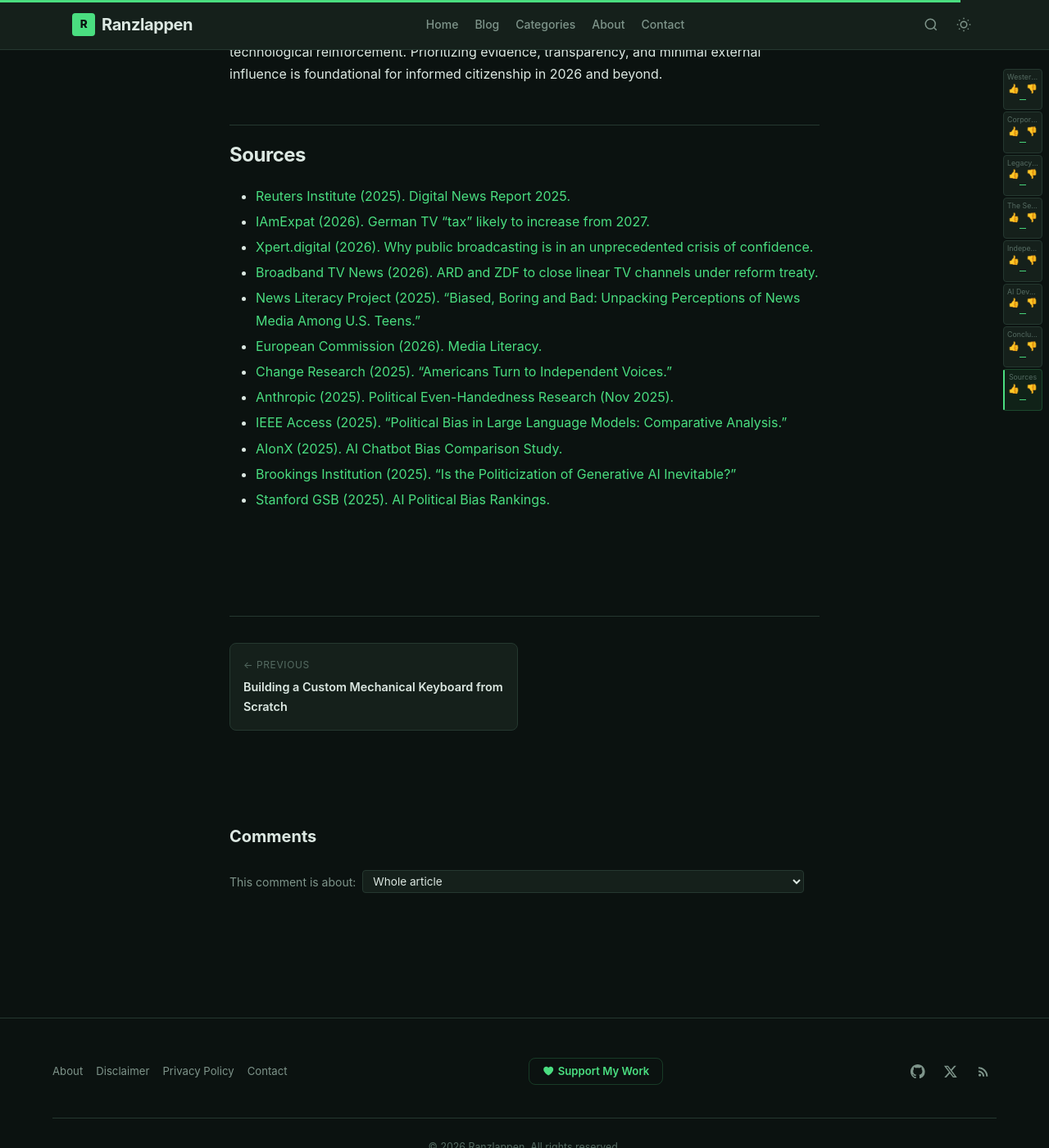
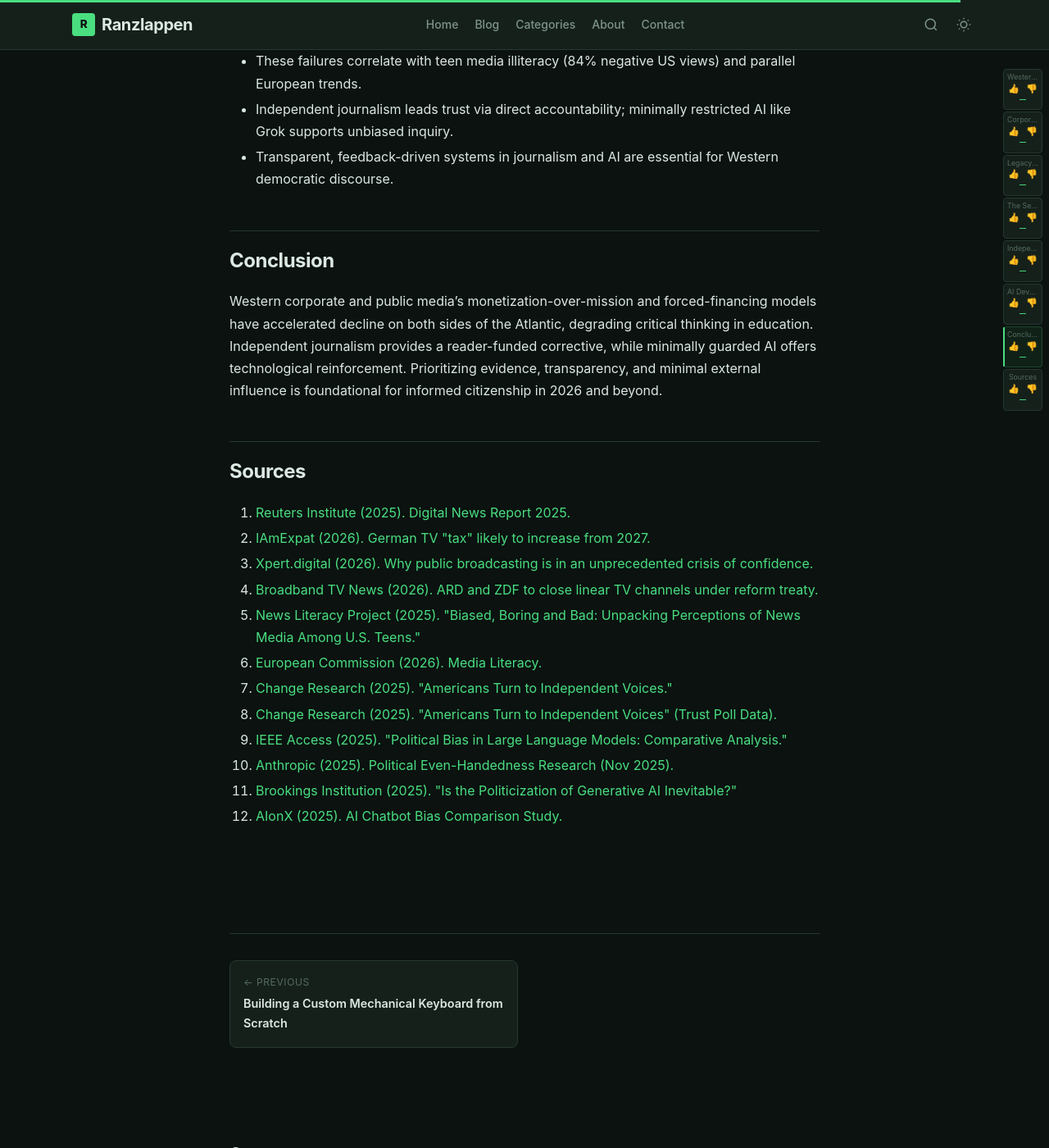
Before and after one commit to Ranzlappen/website, a Jekyll site: the page built from _posts/2026-03-31-independent-journslism.md, in a window 1280 px wide and 1400 px high, scrolled down 4789 px. Shown: the whole window at 82% size. Built offline with Jekyll 4.4.1, drawn with Linux system fonts in a browser that asks for light colours; comment, search, counter and statistics services are not loaded; some of the changed text lies outside the part shown.

Commit message:
Add table of contents with anchor links and numbered sources to independent journalism article
- Added HTML nav TOC at the top with clickable entries linking to each section
- TOC entries include source number links that jump to the sources section
- Converted all section headings to HTML with id anchors for scroll-jump navigation
- Numbered the sources list (1-12) with id anchors matching in-text superscript references
- Made all in-text superscript citations clickable, linking to their corresponding source

https://claude.ai/code/session_01E36QRJDR6VYpsmiy8Dbmrs

```diff
--- a/_posts/2026-03-31-independent-journslism.md
+++ b/_posts/2026-03-31-independent-journslism.md
@@ -1,15 +1,35 @@
 ---
 title: "Western Media Trust Crisis: Independent Journalism & Open AI Rise"
-description: "Western media trust at record lows—US 30% (Reuters 2025), Germany 45% (-15pp), UK 35% (-16pp). Explore corporate/public broadcaster failures (paywalls, bias, compulsory fees, staff bloat), teen media literacy erosion, legacy TV limitations, and why independent voices plus minimally restricted AI (Grok’s edge) are vital fixes."
+description: "Western media trust at record lows—US 30% (Reuters 2025), Germany 45% (-15pp), UK 35% (-16pp). Explore corporate/public broadcaster failures (paywalls, bias, compulsory fees, staff bloat), teen media literacy erosion, legacy TV limitations, and why independent voices plus minimally restricted AI (Grok's edge) are vital fixes."
 keywords: ["western media trust crisis 2025", "independent journalism Europe US", "ARD ZDF Rundfunkbeitrag debate", "public broadcaster staff bloat", "media literacy western teens", "Grok AI minimal guardrails", "US vs Europe media trust Reuters", "legacy TV feedback issues"]
 date: 2026-03-31
 ---
 
-## Western Media Trust Crisis: Independent Journalism & Open AI Rise
+<nav style="background: #1a1a1a; border: 1px solid #333; border-radius: 6px; padding: 18px 22px; margin-bottom: 28px; line-height: 1.7;">
+  <strong style="font-size: 1.05em;">Table of Contents</strong>
+  <ol style="margin: 10px 0 0 0; padding-left: 22px;">
+    <li><a href="#intro" style="text-decoration: none;">Western Media Trust Crisis</a>
+      <ul style="margin: 2px 0; padding-left: 18px; list-style: disc;">
+        <li><a href="#data-snapshot" style="text-decoration: none;">US vs Europe Data Snapshot</a> — <a href="#source-1" style="text-decoration: none; font-size: 0.9em;">Source [1]</a></li>
+      </ul>
+    </li>
+    <li><a href="#corporate-public-failures" style="text-decoration: none;">Corporate and Public Media's Structural and Editorial Failures</a> — <a href="#source-1" style="text-decoration: none; font-size: 0.9em;">[1]</a> <a href="#source-2" style="text-decoration: none; font-size: 0.9em;">[2]</a> <a href="#source-3" style="text-decoration: none; font-size: 0.9em;">[3]</a></li>
+    <li><a href="#legacy-tv" style="text-decoration: none;">Legacy TV's Structural Limitations in Western Media</a> — <a href="#source-4" style="text-decoration: none; font-size: 0.9em;">[4]</a></li>
+    <li><a href="#education-decline" style="text-decoration: none;">The Self-Reinforcing Link to Educational Decline</a> — <a href="#source-5" style="text-decoration: none; font-size: 0.9em;">[5]</a> <a href="#source-6" style="text-decoration: none; font-size: 0.9em;">[6]</a></li>
+    <li><a href="#independent-journalism" style="text-decoration: none;">Independent Journalism's Rapid Ascent and Accountability Model</a> — <a href="#source-7" style="text-decoration: none; font-size: 0.9em;">[7]</a> <a href="#source-8" style="text-decoration: none; font-size: 0.9em;">[8]</a></li>
+    <li><a href="#ai-guardrails" style="text-decoration: none;">AI Development with Minimal Guardrails</a> — <a href="#source-9" style="text-decoration: none; font-size: 0.9em;">[9]</a> <a href="#source-10" style="text-decoration: none; font-size: 0.9em;">[10]</a> <a href="#source-11" style="text-decoration: none; font-size: 0.9em;">[11]</a> <a href="#source-12" style="text-decoration: none; font-size: 0.9em;">[12]</a></li>
+    <li><a href="#key-takeaways" style="text-decoration: none;">Key Takeaways</a></li>
+    <li><a href="#conclusion" style="text-decoration: none;">Conclusion</a></li>
+    <li><a href="#sources" style="text-decoration: none;">Sources</a></li>
+  </ol>
+</nav>
 
-This analysis focuses exclusively on media ecosystems in Western democracies—the United States and Europe—where corporate and public-funded outlets operate in relatively free but commercially and politically pressured environments. These systems differ markedly from state-controlled or suppressed media in non-Western contexts. Public trust in legacy Western media has collapsed. Reuters Institute’s Digital News Report 2025 shows overall trust stable at 40% globally, but with sharp Western declines: US at 30%, Germany at 45% (down 15 percentage points since 2015), and UK at 35% (down 16 points).<sup>[1]</sup> Concern over distinguishing truth from falsehood online reaches 73% in the US versus 46% in Western Europe.<sup>[1]</sup> These figures reflect shared structural failures—paywalls, advertising dependency, user-data exploitation, ideological framing, statistical manipulation, fluff, and suppressed feedback—driving audiences to independents while highlighting the need for minimally restricted AI.
+<h2 id="intro">Western Media Trust Crisis: Independent Journalism & Open AI Rise</h2>
 
-### US vs Europe Data Snapshot
+This analysis focuses exclusively on media ecosystems in Western democracies—the United States and Europe—where corporate and public-funded outlets operate in relatively free but commercially and politically pressured environments. These systems differ markedly from state-controlled or suppressed media in non-Western contexts. Public trust in legacy Western media has collapsed. Reuters Institute's Digital News Report 2025 shows overall trust stable at 40% globally, but with sharp Western declines: US at 30%, Germany at 45% (down 15 percentage points since 2015), and UK at 35% (down 16 points).<sup><a href="#source-1">[1]</a></sup> Concern over distinguishing truth from falsehood online reaches 73% in the US versus 46% in Western Europe.<sup><a href="#source-1">[1]</a></sup> These figures reflect shared structural failures—paywalls, advertising dependency, user-data exploitation, ideological framing, statistical manipulation, fluff, and suppressed feedback—driving audiences to independents while highlighting the need for minimally restricted AI.
+
+<h3 id="data-snapshot">US vs Europe Data Snapshot</h3>
+
 <div style="overflow-x: auto; -webkit-overflow-scrolling: touch; max-width: 100%;">
   <table style="width: 100%; border-collapse: collapse; font-size: 15px; line-height: 1.4; min-width: 640px; table-layout: auto;">
     <thead>
@@ -49,74 +69,78 @@ This analysis focuses exclusively on media ecosystems in Western democracies—t
   </table>
 </div>
 
-*Source: Reuters Institute Digital News Report 2025*<sup>[1]</sup>
+*Source: Reuters Institute Digital News Report 2025*<sup><a href="#source-1">[1]</a></sup>
 
-## Corporate and Public Media’s Structural and Editorial Failures Across the West
+<h2 id="corporate-public-failures">Corporate and Public Media's Structural and Editorial Failures Across the West</h2>
 
-Revenue pressures dominate both corporate and publicly funded models. In the US, paywalls affect 74% of adults frequently with low multi-subscription rates.<sup>[1]</sup> Europe shows parallel stagnation despite public funding for broadcasters. Advertising dependency fuels clickbait on both sides of the Atlantic. User-data exploitation persists via trackers, often with opaque consent in the GDPR-era EU.
+Revenue pressures dominate both corporate and publicly funded models. In the US, paywalls affect 74% of adults frequently with low multi-subscription rates.<sup><a href="#source-1">[1]</a></sup> Europe shows parallel stagnation despite public funding for broadcasters. Advertising dependency fuels clickbait on both sides of the Atlantic. User-data exploitation persists via trackers, often with opaque consent in the GDPR-era EU.
 
-Publicly or partially government-funded outlets face additional, distinct problems. In Germany, ARD and ZDF operate under compulsory household financing via the *Rundfunkbeitrag* (broadcasting fee, currently €18.36/month), which every household must pay regardless of consumption.<sup>[2]</sup> Critics highlight inflated staff levels—ARD alone employs over 22,600 people—with bureaucracy mirroring public-sector bloat, leading to inefficiency and calls for leaner operations.<sup>[3]</sup> Ongoing fee debates include 2025–2026 proposals for increases (to €18.64 from 2027) that were frozen or challenged in court, alongside accusations of bias tied to political influence and lack of transparency in spending.<sup>[2]</sup> Similar issues appear across Europe’s public broadcasters, where forced financing reduces direct accountability to audiences.
+Publicly or partially government-funded outlets face additional, distinct problems. In Germany, ARD and ZDF operate under compulsory household financing via the *Rundfunkbeitrag* (broadcasting fee, currently €18.36/month), which every household must pay regardless of consumption.<sup><a href="#source-2">[2]</a></sup> Critics highlight inflated staff levels—ARD alone employs over 22,600 people—with bureaucracy mirroring public-sector bloat, leading to inefficiency and calls for leaner operations.<sup><a href="#source-3">[3]</a></sup> Ongoing fee debates include 2025–2026 proposals for increases (to €18.64 from 2027) that were frozen or challenged in court, alongside accusations of bias tied to political influence and lack of transparency in spending.<sup><a href="#source-2">[2]</a></sup> Similar issues appear across Europe's public broadcasters, where forced financing reduces direct accountability to audiences.
 
 Editorial flaws are consistent. Outlets embed utopian ideological frames—climate, social policy, economics—over raw evidence. Reporting lacks conciseness, padded with opinion. Statistics are selectively framed. Transparency falters: corrections bury deep, criticism faces algorithmic demotion or moderated comments.
 
 [Insert Chart: Western Media Trust 2015–2025 – High-res line graph comparing US, Germany, UK from Reuters 2025; embed via https://reutersinstitute.politics.ox.ac.uk/digital-news-report/2025]
 
-## Legacy TV’s Structural Limitations in Western Media
+<h2 id="legacy-tv">Legacy TV's Structural Limitations in Western Media</h2>
 
-Traditional broadcast TV exacerbates many of these failures, particularly in public-funded systems. Unlike digital platforms, TV remains largely one-way: viewers cannot provide live feedback, comment in real time, or hold producers accountable during broadcasts. This lack of interactivity contrasts sharply with independent newsletters or podcasts, where audience input is immediate and public. In Germany and across Europe, linear TV channels (many operated by ARD/ZDF) face declining audiences as viewers shift online, yet reforms to close select channels (e.g., ARD alpha, tagesschau24 by end-2026) come slowly.<sup>[4]</sup> The result is reduced responsiveness and a further disconnect from digital-native audiences.
+Traditional broadcast TV exacerbates many of these failures, particularly in public-funded systems. Unlike digital platforms, TV remains largely one-way: viewers cannot provide live feedback, comment in real time, or hold producers accountable during broadcasts. This lack of interactivity contrasts sharply with independent newsletters or podcasts, where audience input is immediate and public. In Germany and across Europe, linear TV channels (many operated by ARD/ZDF) face declining audiences as viewers shift online, yet reforms to close select channels (e.g., ARD alpha, tagesschau24 by end-2026) come slowly.<sup><a href="#source-4">[4]</a></sup> The result is reduced responsiveness and a further disconnect from digital-native audiences.
 
-## The Self-Reinforcing Link to Educational Decline in Western Societies
+<h2 id="education-decline">The Self-Reinforcing Link to Educational Decline in Western Societies</h2>
 
-Corporate and public media flaws fuel—and are fueled by—weakening media literacy. The News Literacy Project’s November 2025 US teen report found 84% hold negative views (“biased,” “boring,” or “bad”), with 45% believing journalists harm democracy and 69% perceiving intentional bias.<sup>[5]</sup> Reuters 2025 notes similar avoidance trends across Europe, where social media fills gaps left by declining traditional engagement. EU media literacy initiatives exist but remain limited, with educators allocating minimal hours amid competing demands.<sup>[6]</sup> This cycle reduces demand for critical-thinking education while leaving audiences vulnerable to spin—evident in both US partisan divides and European public-broadcaster skepticism.
+Corporate and public media flaws fuel—and are fueled by—weakening media literacy. The News Literacy Project's November 2025 US teen report found 84% hold negative views ("biased," "boring," or "bad"), with 45% believing journalists harm democracy and 69% perceiving intentional bias.<sup><a href="#source-5">[5]</a></sup> Reuters 2025 notes similar avoidance trends across Europe, where social media fills gaps left by declining traditional engagement. EU media literacy initiatives exist but remain limited, with educators allocating minimal hours amid competing demands.<sup><a href="#source-6">[6]</a></sup> This cycle reduces demand for critical-thinking education while leaving audiences vulnerable to spin—evident in both US partisan divides and European public-broadcaster skepticism.
 
 [Insert Infographic: Teen Media Perceptions 2025 – Bar chart from News Literacy Project (US data with Western parallels noted); embed via https://newslit.org/wp-content/uploads/2025/10/NLP-Teens-and-News-Media-Report-2025.pdf]
 
 [Insert Animated GIF: Western Media Trust Decline 2015–2025 (US/Europe overlay) – Animated line chart showing parallel drops; source high-res Reuters data for social previews]
 
-## Independent Journalism’s Rapid Ascent and Accountability Model
+<h2 id="independent-journalism">Independent Journalism's Rapid Ascent and Accountability Model</h2>
 
-Independent creators fill the vacuum. Substack surpassed 5 million paid subscriptions by early 2025, with growth accelerating in both US and European markets through direct reader funding over ads.<sup>[7]</sup> A Change Research poll (December 2025) found 34% of Americans trust independent/online journalists most—nearly triple national outlets—mirroring rising European reliance on newsletters and podcasts.<sup>[8]</sup> These models enforce accountability: readers pay for value, feedback is public, bias is transparent and market-tested. Conciseness, source transparency, and responsiveness replace institutional opacity.
+Independent creators fill the vacuum. Substack surpassed 5 million paid subscriptions by early 2025, with growth accelerating in both US and European markets through direct reader funding over ads.<sup><a href="#source-7">[7]</a></sup> A Change Research poll (December 2025) found 34% of Americans trust independent/online journalists most—nearly triple national outlets—mirroring rising European reliance on newsletters and podcasts.<sup><a href="#source-8">[8]</a></sup> These models enforce accountability: readers pay for value, feedback is public, bias is transparent and market-tested. Conciseness, source transparency, and responsiveness replace institutional opacity.
 
 [Insert Chart: Trust in Journalists by Type 2025 – Pie chart from Change Research (US data) with European parallels; embed via https://changeresearch.com/americans-turn-to-independent-voices-as-traditional-media-loses-ground/]
 
-## AI Development with Minimal Guardrails: The Essential Counterbalance
+<h2 id="ai-guardrails">AI Development with Minimal Guardrails: The Essential Counterbalance</h2>
 
 Fragmented Western information ecosystems demand AI prioritizing evidence over curated safety. Heavy guardrails in leading models risk echoing legacy media biases. Minimally restricted development pairs naturally with independent journalism.
 
 Recent 2025–2026 studies compare:
 
-- **ChatGPT (OpenAI) and Claude (Anthropic)** use extensive filters, showing consistent left-leaning tendencies on social/economic issues per IEEE Access 2025 and Anthropic’s November 2025 research.<sup>[9]</sup><sup>[10]</sup> Refusals limit analysis.
+- **ChatGPT (OpenAI) and Claude (Anthropic)** use extensive filters, showing consistent left-leaning tendencies on social/economic issues per IEEE Access 2025 and Anthropic's November 2025 research.<sup><a href="#source-9">[9]</a></sup><sup><a href="#source-10">[10]</a></sup> Refusals limit analysis.
 
-- **Gemini (Google)** adopts centrist framing but retains corporate-aligned guardrails, with high refusal rates per Brookings (October 2025).<sup>[11]</sup>
+- **Gemini (Google)** adopts centrist framing but retains corporate-aligned guardrails, with high refusal rates per Brookings (October 2025).<sup><a href="#source-11">[11]</a></sup>
 
-- **Grok (xAI)** employs lighter restrictions. Evaluations rank it among the lowest in detectable bias and highest in responsiveness, with minimal refusals.<sup>[12]</sup> It surfaces evidence-based views without ideological defaults.
+- **Grok (xAI)** employs lighter restrictions. Evaluations rank it among the lowest in detectable bias and highest in responsiveness, with minimal refusals.<sup><a href="#source-12">[12]</a></sup> It surfaces evidence-based views without ideological defaults.
 
 Minimal guardrails block illegal content but avoid external shaping distorting Western media narratives. In an era of filtered reporting, such AI delivers unvarnished data across US and European perspectives.
 
 [Insert Diagram: AI Model Guardrail Levels vs. Bias Scores 2025 – Bar chart (Grok lowest bias/lowest restrictions) based on Anthropic Nov 2025 and IEEE; embed via https://www.anthropic.com/news/political-even-handedness or https://aionx.co/ai-comparisons/ai-chatbot-bias-comparison-study/]
 
-### Key Takeaways
+<h3 id="key-takeaways">Key Takeaways</h3>
+
 - Western media trust is critically low: US 30%, Germany 45% (-15pp), UK 35% (-16pp) per Reuters 2025, driven by paywalls, data exploitation, compulsory fees, staff bloat, and opacity.
-- Public broadcasters add unique issues: Germany’s ARD/ZDF compulsory *Rundfunkbeitrag* and large staffing levels fuel inefficiency and bias debates.
-- Legacy TV’s one-way nature limits live feedback, widening the gap with digital independents.
+- Public broadcasters add unique issues: Germany's ARD/ZDF compulsory *Rundfunkbeitrag* and large staffing levels fuel inefficiency and bias debates.
+- Legacy TV's one-way nature limits live feedback, widening the gap with digital independents.
 - These failures correlate with teen media illiteracy (84% negative US views) and parallel European trends.
 - Independent journalism leads trust via direct accountability; minimally restricted AI like Grok supports unbiased inquiry.
 - Transparent, feedback-driven systems in journalism and AI are essential for Western democratic discourse.
 
-## Conclusion
+<h2 id="conclusion">Conclusion</h2>
 
-Western corporate and public media’s monetization-over-mission and forced-financing models have accelerated decline on both sides of the Atlantic, degrading critical thinking in education. Independent journalism provides a reader-funded corrective, while minimally guarded AI offers technological reinforcement. Prioritizing evidence, transparency, and minimal external influence is foundational for informed citizenship in 2026 and beyond.
+Western corporate and public media's monetization-over-mission and forced-financing models have accelerated decline on both sides of the Atlantic, degrading critical thinking in education. Independent journalism provides a reader-funded corrective, while minimally guarded AI offers technological reinforcement. Prioritizing evidence, transparency, and minimal external influence is foundational for informed citizenship in 2026 and beyond.
 
-## Sources
-- <a href="https://reutersinstitute.politics.ox.ac.uk/digital-news-report/2025" target="_blank" rel="noopener">Reuters Institute (2025). Digital News Report 2025.</a>
-- <a href="https://www.iamexpat.de/expat-info/germany-news/german-tv-tax-likely-increase-2027" target="_blank" rel="noopener">IAmExpat (2026). German TV “tax” likely to increase from 2027.</a>
-- <a href="https://xpert.digital/en/unprecedented-crisis-of-confidence/" target="_blank" rel="noopener">Xpert.digital (2026). Why public broadcasting is in an unprecedented crisis of confidence.</a>
-- <a href="https://www.broadbandtvnews.com/2026/03/04/ard-and-zdf-to-close-linear-tv-channels-under-reform-treaty/" target="_blank" rel="noopener">Broadband TV News (2026). ARD and ZDF to close linear TV channels under reform treaty.</a>
-- <a href="https://newslit.org/wp-content/uploads/2025/10/NLP-Teens-and-News-Media-Report-2025.pdf" target="_blank" rel="noopener">News Literacy Project (2025). “Biased, Boring and Bad: Unpacking Perceptions of News Media Among U.S. Teens.”</a>
-- <a href="https://digital-strategy.ec.europa.eu/en/policies/media-literacy" target="_blank" rel="noopener">European Commission (2026). Media Literacy.</a>
-- <a href="https://changeresearch.com/americans-turn-to-independent-voices-as-traditional-media-loses-ground/" target="_blank" rel="noopener">Change Research (2025). “Americans Turn to Independent Voices.”</a>
-- <a href="https://www.anthropic.com/news/political-even-handedness" target="_blank" rel="noopener">Anthropic (2025). Political Even-Handedness Research (Nov 2025).</a>
-- <a href="https://www.researchgate.net/publication/387473502_Political_Bias_in_Large_Language_Models_A_Comparative_Analysis_of_ChatGPT-4_Perplexity_Google_Gemini_and_Claude" target="_blank" rel="noopener">IEEE Access (2025). “Political Bias in Large Language Models: Comparative Analysis.”</a>
-- <a href="https://aionx.co/ai-comparisons/ai-chatbot-bias-comparison-study/" target="_blank" rel="noopener">AIonX (2025). AI Chatbot Bias Comparison Study.</a>
-- <a href="https://www.brookings.edu/articles/is-the-politicization-of-generative-ai-inevitable/" target="_blank" rel="noopener">Brookings Institution (2025). “Is the Politicization of Generative AI Inevitable?”</a>
-- <a href="https://www.gsb.stanford.edu/faculty-research/publications/ai-political-bias-2025" target="_blank" rel="noopener">Stanford GSB (2025). AI Political Bias Rankings.</a>
+<h2 id="sources">Sources</h2>
+
+<ol>
+  <li id="source-1"><a href="https://reutersinstitute.politics.ox.ac.uk/digital-news-report/2025" target="_blank" rel="noopener">Reuters Institute (2025). Digital News Report 2025.</a></li>
+  <li id="source-2"><a href="https://www.iamexpat.de/expat-info/germany-news/german-tv-tax-likely-increase-2027" target="_blank" rel="noopener">IAmExpat (2026). German TV "tax" likely to increase from 2027.</a></li>
+  <li id="source-3"><a href="https://xpert.digital/en/unprecedented-crisis-of-confidence/" target="_blank" rel="noopener">Xpert.digital (2026). Why public broadcasting is in an unprecedented crisis of confidence.</a></li>
+  <li id="source-4"><a href="https://www.broadbandtvnews.com/2026/03/04/ard-and-zdf-to-close-linear-tv-channels-under-reform-treaty/" target="_blank" rel="noopener">Broadband TV News (2026). ARD and ZDF to close linear TV channels under reform treaty.</a></li>
+  <li id="source-5"><a href="https://newslit.org/wp-content/uploads/2025/10/NLP-Teens-and-News-Media-Report-2025.pdf" target="_blank" rel="noopener">News Literacy Project (2025). "Biased, Boring and Bad: Unpacking Perceptions of News Media Among U.S. Teens."</a></li>
+  <li id="source-6"><a href="https://digital-strategy.ec.europa.eu/en/policies/media-literacy" target="_blank" rel="noopener">European Commission (2026). Media Literacy.</a></li>
+  <li id="source-7"><a href="https://changeresearch.com/americans-turn-to-independent-voices-as-traditional-media-loses-ground/" target="_blank" rel="noopener">Change Research (2025). "Americans Turn to Independent Voices."</a></li>
+  <li id="source-8"><a href="https://changeresearch.com/americans-turn-to-independent-voices-as-traditional-media-loses-ground/" target="_blank" rel="noopener">Change Research (2025). "Americans Turn to Independent Voices" (Trust Poll Data).</a></li>
+  <li id="source-9"><a href="https://www.researchgate.net/publication/387473502_Political_Bias_in_Large_Language_Models_A_Comparative_Analysis_of_ChatGPT-4_Perplexity_Google_Gemini_and_Claude" target="_blank" rel="noopener">IEEE Access (2025). "Political Bias in Large Language Models: Comparative Analysis."</a></li>
+  <li id="source-10"><a href="https://www.anthropic.com/news/political-even-handedness" target="_blank" rel="noopener">Anthropic (2025). Political Even-Handedness Research (Nov 2025).</a></li>
+  <li id="source-11"><a href="https://www.brookings.edu/articles/is-the-politicization-of-generative-ai-inevitable/" target="_blank" rel="noopener">Brookings Institution (2025). "Is the Politicization of Generative AI Inevitable?"</a></li>
+  <li id="source-12"><a href="https://aionx.co/ai-comparisons/ai-chatbot-bias-comparison-study/" target="_blank" rel="noopener">AIonX (2025). AI Chatbot Bias Comparison Study.</a></li>
+</ol>
```
